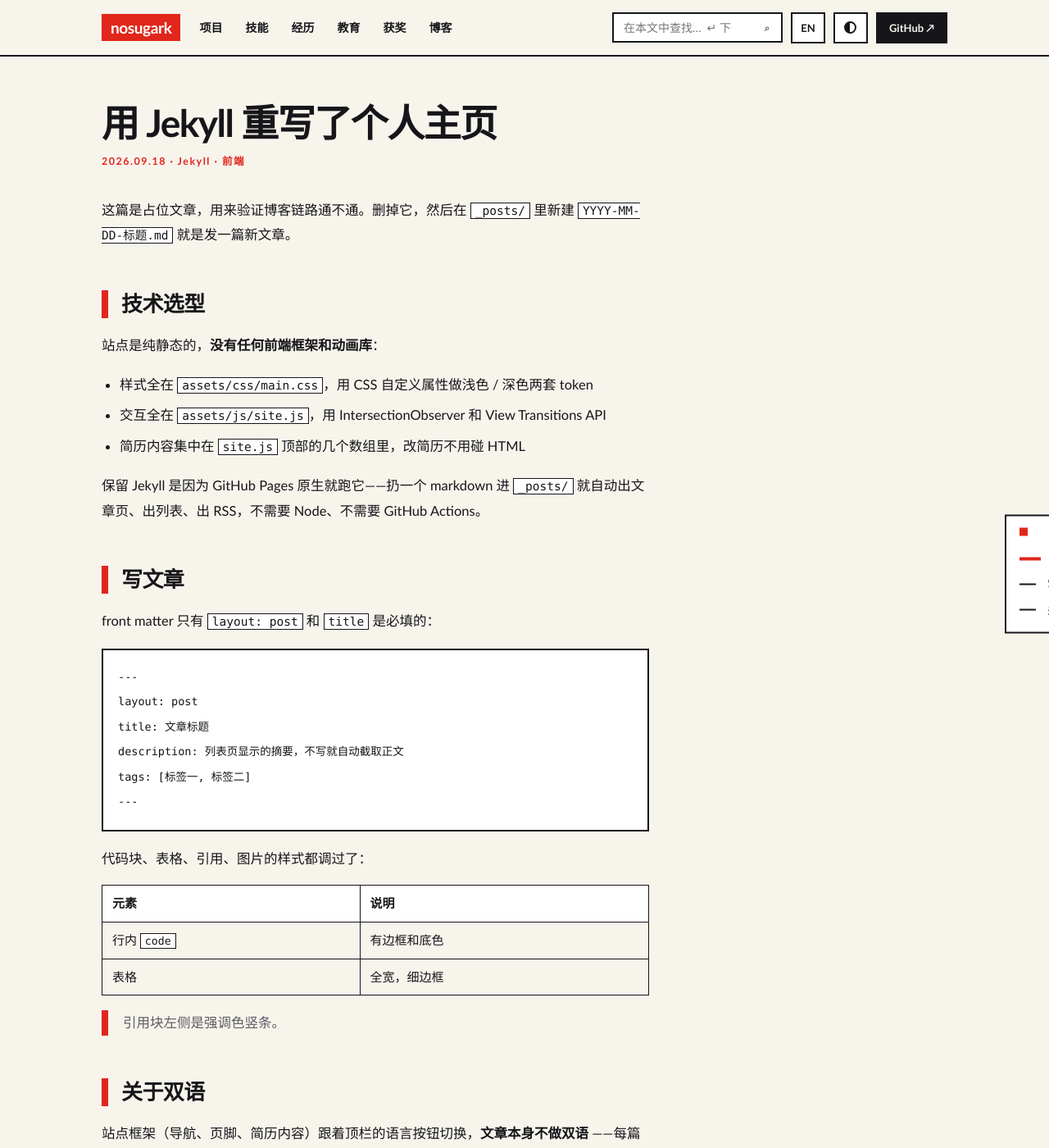
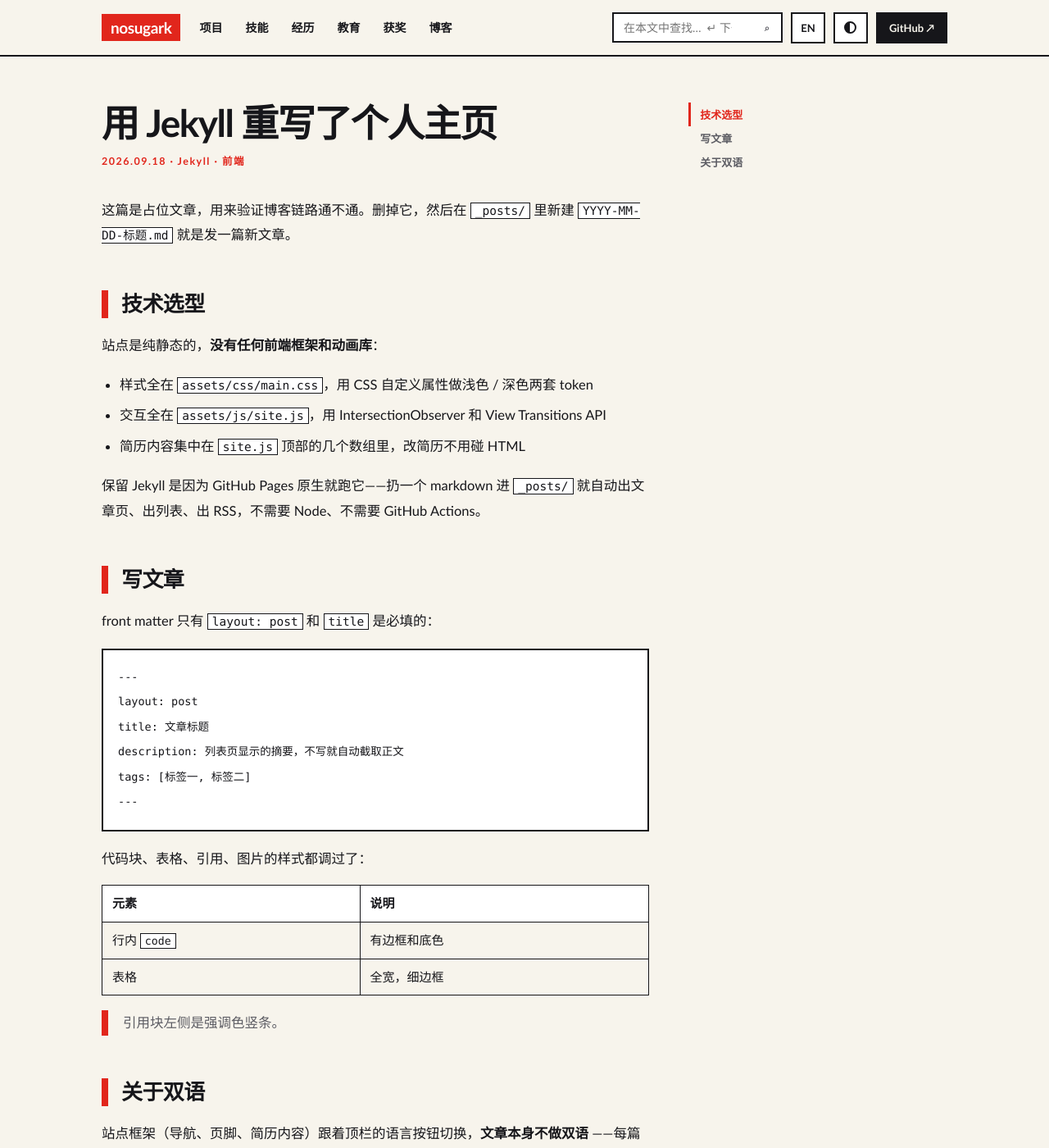
Before and after one commit to noSugarK/nosugark.github.io, a Jekyll site: the page built from _posts/2026-09-18-hello-world.md, in a window 1280 px wide and 1400 px high. Shown: the whole window at 82% size. Built offline with Jekyll 4.4.1, drawn with Linux system fonts in a browser that asks for light colours.

Commit message:
feat: 文章目录宽屏改为正文右侧粘性栏
72ch 正文在 1080 容器里靠左，右侧空出一条死区。废弃贴视口右缘的
折叠轨道，改为 ≥1120px 时 .post 切两栏网格、目录以 sticky 落进右列，
常驻可见并跟随滚动高亮；窄屏仍退回正文上方的静态块。
DOM 与滚动侦测 JS 不变，用 :has(.toc) 让短文章不留空列。

```diff
--- a/_layouts/post.html
+++ b/_layouts/post.html
@@ -8,8 +8,9 @@ layout: default
   </div>
   {%- comment -%}
     目录由 JS 从 .prose 的 h2/h3 生成；标题少于两个就自己移除。
-    位置放在标题之后、正文之前：宽屏是 position:fixed 不吃文档流，顺序无关；
-    窄屏降级成 static 后就落在这里——先看到文章是什么，再看到目录。
+    DOM 顺序固定为 标题 / 元信息 / 目录 / 正文 / 返回。
+    ≥1120px 时 .post 变成两栏网格，把 .toc 放进右侧空列并设为 sticky；
+    窄屏沿用同一份 DOM，.toc 落成正文上方的静态块。
   {%- endcomment -%}
   <nav class="toc" id="toc" aria-label="目录"></nav>
 
--- a/assets/css/main.css
+++ b/assets/css/main.css
@@ -330,38 +330,26 @@ footer .wrap{display:flex;justify-content:space-between;align-items:center;gap:1
 ::highlight(find-cur){background:var(--hl-cur);color:var(--hl-cur-fg)}
 #qinfo{font:700 11px var(--mono);min-width:34px;padding:0 6px}
 
-/* ---- 文章目录：折叠成右侧一条刻度栏，hover / 键盘聚焦时整块滑出 ---- */
+/* ---- 文章目录 ----
+   默认（窄屏 / 平板，无 hover 或放不下右栏）：正文上方的静态块。
+   ≥1120px 由响应式区升级成正文右侧的粘性栏——那里本来就因 72ch 上限而空着。
+   两种形态都靠 a.on 的左边框标当前项；刻度条那套贴屏折叠轨道已废弃。 */
 .toc{
-  /* 折叠宽度：2 边框 + 16 内距 + 26 激活态刻度 = 44，再留 10 的边距 */
-  --rail:54px;
-  position:fixed;right:0;top:50%;width:252px;z-index:40;
-  padding:14px 0 12px;
+  margin:34px 0 0;
+  padding:14px 16px 12px;
   background:var(--paper);border:var(--bd) solid var(--line);
-  max-height:76vh;overflow-y:auto;overflow-x:hidden;scrollbar-width:none;
-  /* 滑动整块面板，而不是给文字做 max-width 动画——后者逐帧触发布局，
-     而且过渡中文字会被截在半个字上 */
-  transform:translateY(-50%) translateX(calc(100% - var(--rail)));
-  transition:transform .34s var(--ease);
+  max-height:42vh;overflow-y:auto;
 }
-.toc::-webkit-scrollbar{display:none}
-.toc:hover,.toc:focus-within{transform:translateY(-50%) translateX(0)}
-/* 折叠态也露在外面的锚点方块，让这条栏看起来是个刻意做的东西而不是滚动条残影 */
-.toc::before{content:"";display:block;width:10px;height:10px;
-  background:var(--accent);margin:0 0 12px 16px}
 .toc ul{list-style:none}
-.toc a{display:flex;align-items:center;gap:14px;padding:6px 16px;
+.toc a{display:flex;align-items:center;padding:5px 0 5px 11px;
+  border-left:3px solid transparent;
   text-decoration:none;color:var(--muted);font:600 13px var(--font)}
-.toc a:hover{color:var(--fg);background:var(--bg)}
-/* 刻度右端对齐、左端按层级缩进：折叠状态下只看长短就能读出层级。
-   实心不透明——包豪斯不做半透明。 */
-.toc .tick{flex:none;width:20px;height:2px;background:var(--line);
-  transition:width .22s var(--ease),height .22s var(--ease),background .2s ease}
-.toc .lv3 .tick{width:11px;margin-left:9px}
-.toc .lv3 a{font-size:12px}
-.toc .label{white-space:nowrap;overflow:hidden;text-overflow:ellipsis}
-.toc a.on{color:var(--accent)}
-.toc a.on .tick{background:var(--accent);height:4px;width:26px}
-.toc .lv3 a.on .tick{width:17px}
+.toc a:hover{color:var(--fg)}
+.toc .tick{display:none}                 /* 静态块里刻度条没有指示作用 */
+.toc .label{white-space:normal}           /* 允许标题折行，别截成省略号 */
+/* 当前项用常驻左边框换色来标，不改字重——字重一变文字宽度就变，整块会跟着跳。 */
+.toc a.on{color:var(--accent);border-left-color:var(--accent)}
+.toc .lv3 a{padding-left:27px;font-size:12px}   /* 层级用缩进表达 */
 
 /* ===================== 动效 =====================
    全部原生 CSS / Web API，不引任何动画库。
@@ -388,27 +376,29 @@ footer .wrap{display:flex;justify-content:space-between;align-items:center;gap:1
 }
 
 /* ===================== 响应式 ===================== */
-/* 正文最宽 72ch 居中在 1080 的容器里，再窄目录就会压到文字上；
-   而且触屏没有 hover，折叠态根本打不开，所以直接不要。 */
-/* 窄屏放不下右侧浮层，触屏也没有 hover 可用——
-   降级成正文上方的静态块，而不是让目录整个消失。 */
-@media(max-width:1240px){
-  .toc{position:static;transform:none;width:auto;z-index:auto;
-    max-height:42vh;margin:34px 0 0;padding:14px 16px 12px;
-    opacity:1;visibility:visible;transition:none}
-  /* 必须连 :hover 一起压掉。媒体查询不增加特异性，
-     上面那条 .toc{transform:none}(0,1,0) 压不过基础的 .toc:hover(0,2,0)，
-     不写这行的话窄屏悬停会把整块按 translateY(-50%) 往上顶半个高度。 */
-  .toc:hover,.toc:focus-within{transform:none}
-  .toc::before{margin-left:0}
-  .toc::after{display:none}                /* 悬停用的透明桥不需要了 */
-  .toc .label{white-space:normal}          /* 允许标题折行，别截成省略号 */
-  .toc .tick{display:none}                 /* 静态块里刻度条失去指示作用 */
-  /* 当前项用常驻的左边框换色来标，不要改字重——字重一变文字宽度就变，
-     标题多折一行整块高度就跳，下面的正文跟着动。 */
-  .toc a{padding:5px 0 5px 11px;border-left:3px solid transparent}
-  .toc a.on{border-left-color:var(--accent)}
-  .toc .lv3 a{padding-left:27px}           /* 层级改用缩进表达 */
+/* 宽屏：正文仍是 72ch，右侧空出来的那一列放粘性目录。
+   top:88px 是为了让开 sticky 顶栏（约 66px）再留点呼吸。
+   用 :has(.toc) 只在真的有目录时才切两栏，短文章不会留一条空列。 */
+@media(min-width:1120px){
+  .post:has(.toc){
+    display:grid;
+    grid-template-columns:minmax(0,72ch) 230px;
+    grid-template-areas:"title side" "meta side" "prose side" "back side";
+    column-gap:48px;
+    max-width:none;
+    align-items:start;
+  }
+  .post:has(.toc) .post-title{grid-area:title}
+  .post:has(.toc) .post-meta{grid-area:meta}
+  .post:has(.toc) .prose{grid-area:prose}
+  .post:has(.toc) .post-back{grid-area:back}
+  .post:has(.toc) .toc{
+    grid-area:side;position:sticky;top:88px;
+    max-height:calc(100vh - 104px);overflow-y:auto;scrollbar-width:none;
+    width:auto;margin:0;padding:0;background:transparent;border:0;
+  }
+  .post:has(.toc) .toc::-webkit-scrollbar{display:none}
+  .post:has(.toc) .toc a:hover{background:transparent}
 }
 
 @media(max-width:900px){
```
